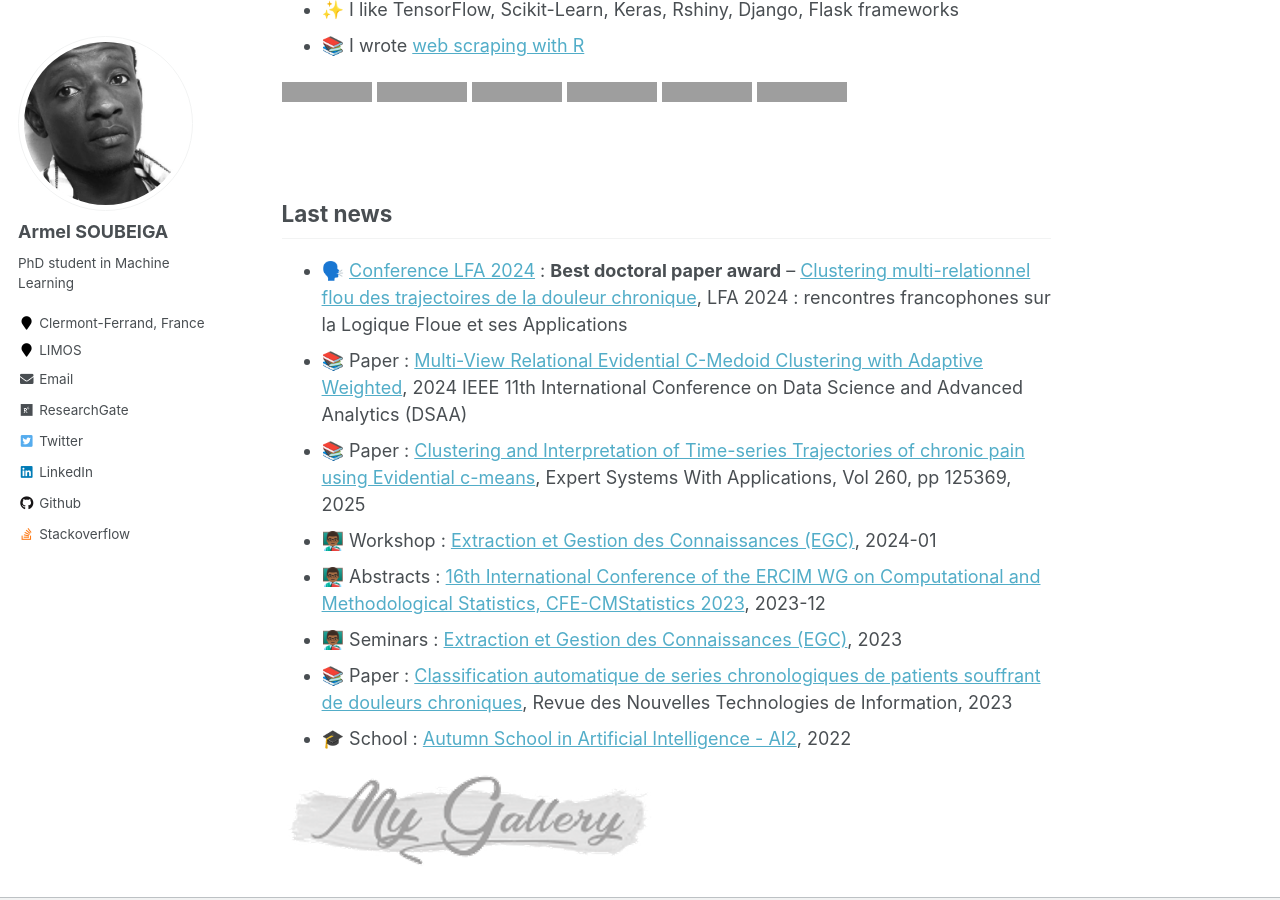
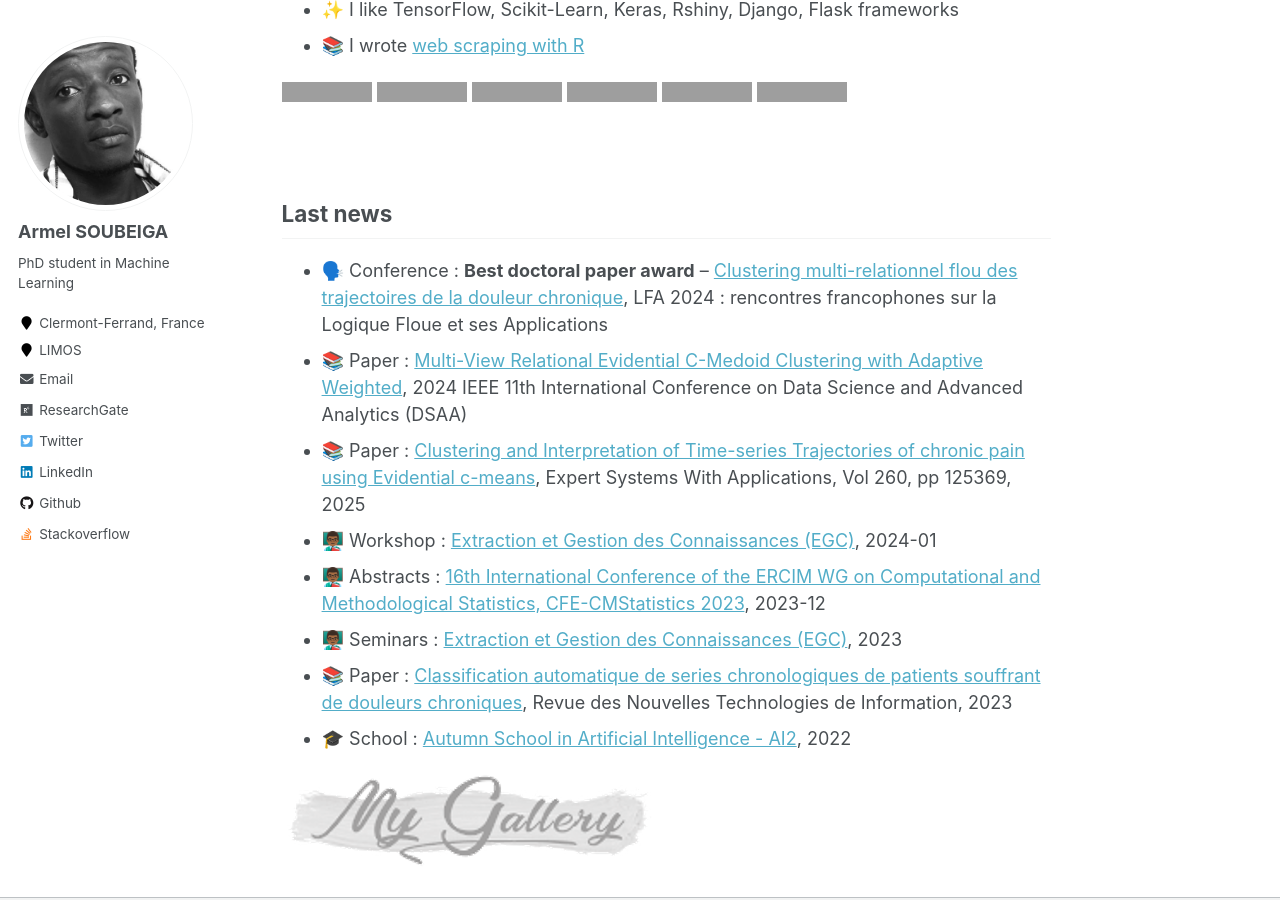
Before and after one commit to armelsoubeiga/armelsoubeiga.github.io, a Jekyll site: the page built from _pages/about.md, in a window 1280 px wide and 900 px high, scrolled down 919 px, cut to the strip 0-900 px from the top of the window. Built offline with Jekyll 4.4.1, drawn with Linux system fonts in a browser that asks for light colours; grey boxes are pictures that could not be loaded.

Commit message:
Update about.md

```diff
--- a/_pages/about.md
+++ b/_pages/about.md
@@ -41,7 +41,7 @@
 
 **Last news**
 ------
-- 🗣️ [Conference LFA 2024](https://lfa2024.sciencesconf.org/) : **Best doctoral paper award** -- [Clustering multi-relationnel flou des trajectoires de la douleur chronique](https://armelsoubeiga.github.io/publications/2024-11-07-lfa2024), LFA 2024 : rencontres francophones sur la Logique Floue et ses Applications
+- 🗣️ Conference : **Best doctoral paper award** -- [Clustering multi-relationnel flou des trajectoires de la douleur chronique](https://armelsoubeiga.github.io/publications/2024-11-07-lfa2024), LFA 2024 : rencontres francophones sur la Logique Floue et ses Applications
 - 📚 Paper : [Multi-View Relational Evidential C-Medoid Clustering with Adaptive Weighted](https://armelsoubeiga.github.io/publications/2024-10-06-Multi-View-Relational-Evidential-C-Medoid-Clustering-with-Adaptive-Weighted), 2024 IEEE 11th International Conference on Data Science and Advanced Analytics (DSAA)
 - 📚 Paper : [Clustering and Interpretation of Time-series Trajectories of chronic pain using Evidential c-means](https://armelsoubeiga.github.io/publications/2024-09-20-Clustering-and-Interpretation-of-Time-series-rajectories-journalversion), Expert Systems With Applications, Vol 260, pp 125369, 2025
 - 👨🏾‍🏫 Workshop : [ Extraction et Gestion des Connaissances (EGC)](https://iutdijon.u-bourgogne.fr/egc2024/), 2024-01
```
